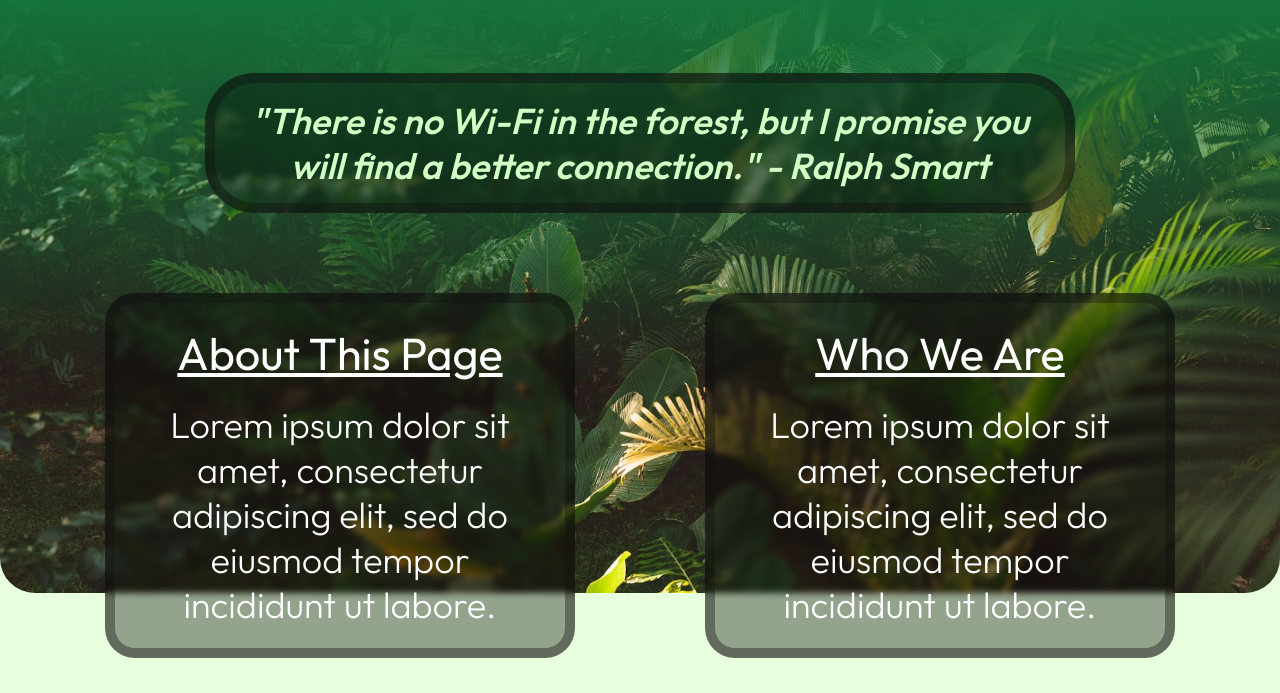
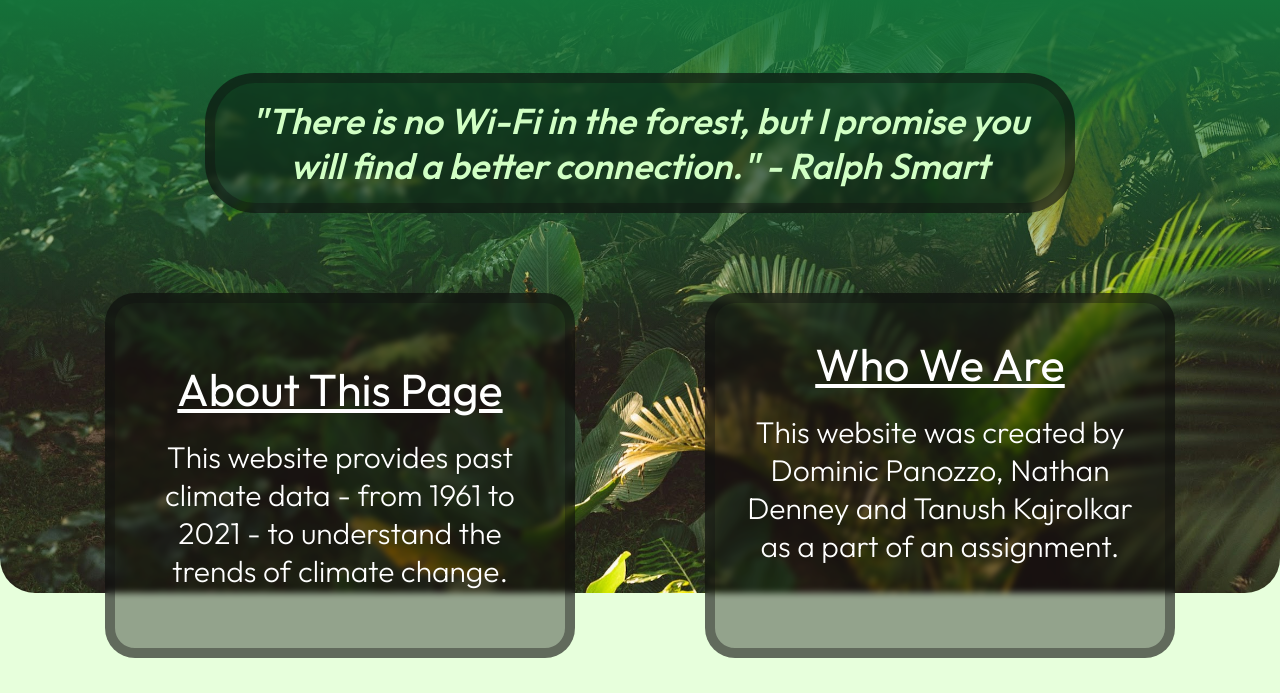
Before and after one commit to domino6658/domino6658.github.io, a plain HTML site: page index.html in a window 1280 px wide. Shown: the part 107-800 px from the top of the page. Drawn offline with Linux system fonts and the light colour scheme.

Commit message:
updated index.html again???
im confused

```diff
--- a/index.html
+++ b/index.html
@@ -54,12 +54,10 @@
             <div class="preview-container">
                 <div class="box-preview fly-in">
                     <h1 class="h-title weight-heavy"><u>About This Page</u></h1>
-                    <h1 class="h weight-medium">Lorem ipsum dolor sit amet, consectetur adipiscing elit, sed do eiusmod tempor incididunt ut labore.</h1>
-                </div>
+                    <h1 class="h weight-medium" style = "font-size: 30px;">This website provides past climate data - from 1961 to 2021 - to understand the trends of climate change.</h1>                </div>
                 <div class="box-preview fly-in go-with-previous">
                     <h1 class="h-title weight-heavy"><u>Who We Are</u></h1>
-                    <h1 class="h weight-medium">Lorem ipsum dolor sit amet, consectetur adipiscing elit, sed do eiusmod tempor incididunt ut labore.</h1>
-                </div>
+                    <h1 class="h weight-medium" style = "font-size: 30px; padding-bottom: 50px;">This website was created by Dominic Panozzo, Nathan Denney and Tanush Kajrolkar as a part of an assignment.</h1>                </div>
             </div>
 
             <div class="display-banner dark">
```
